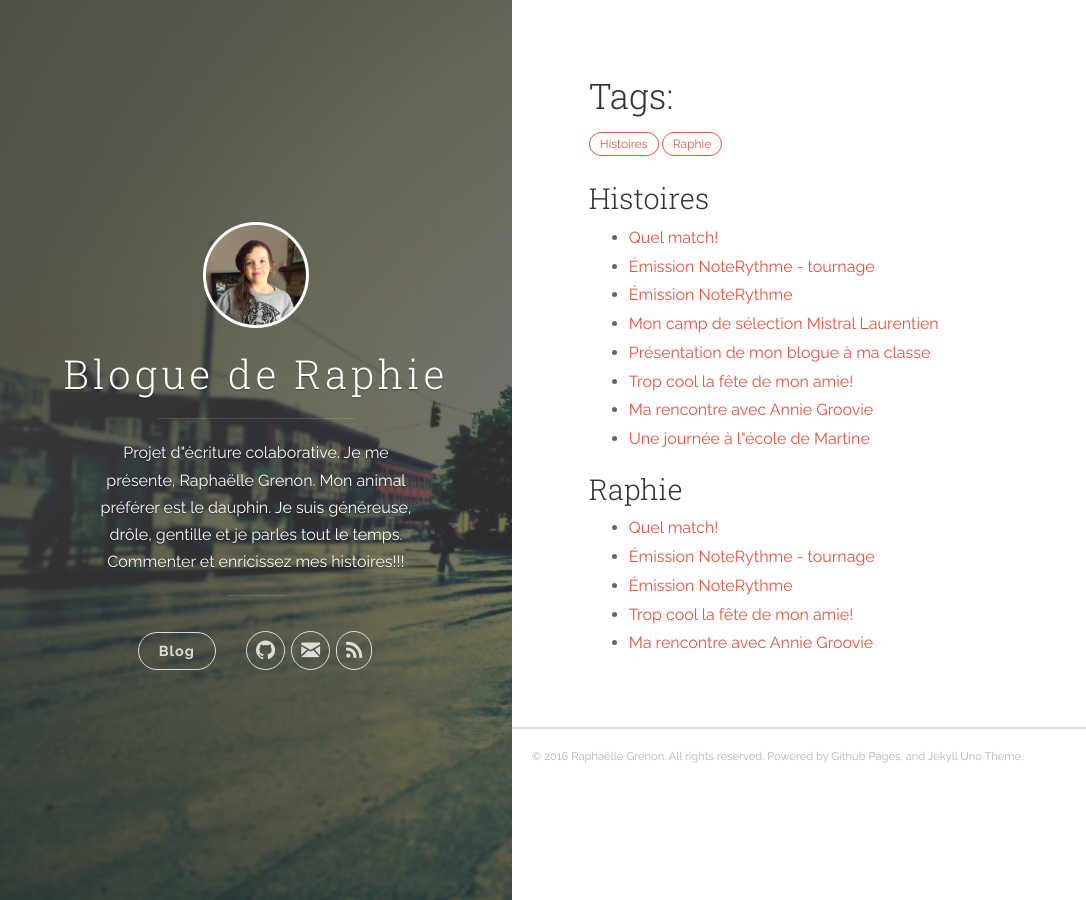
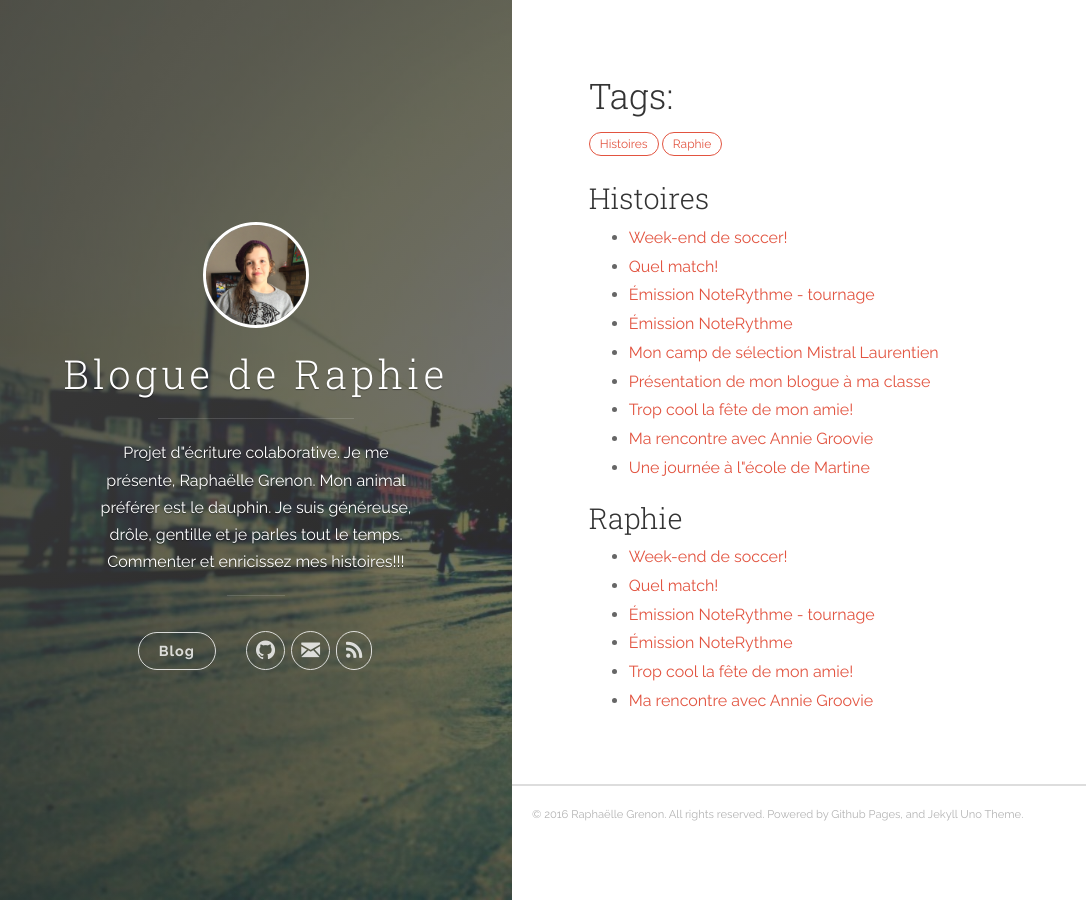
Before and after one commit to raphaellegrenon/blog, a Jekyll site: the page built from tags.md, in a window 1280 px wide. Shown: the whole page, without its empty margins (0-1086 px from the left). Built offline with Jekyll 4.4.1, drawn with Linux system fonts in a browser that asks for light colours; nearby versions of some CDN libraries.

Commit message:
Update and rename 23-5-2016-week-end-soccer.md to 2016-5-23-week-end-soccer.md

```diff
--- a/_posts/23-5-2016-week-end-soccer.md
+++ b/_posts/2016-5-23-week-end-soccer.md
@@ -10,3 +10,6 @@ Ona fait des matchs amical ce week-end avec des amis au parc. J'ai aimé être g
 J'ai arrêté un ballon, on a bien rigolé! Jolan a apprit des techniques à mon Papa, comme des lancers, des botters et des réglements.
 
 Aujourd'hui j'ai eu des gants de soccer et j'ai pu les essayer! Nous avons passé un beau week-end de soccer!
+
+
+![Gant de soccer!](/images/raphie_gant_sccoer.jpg "Gant de soccer")
```
